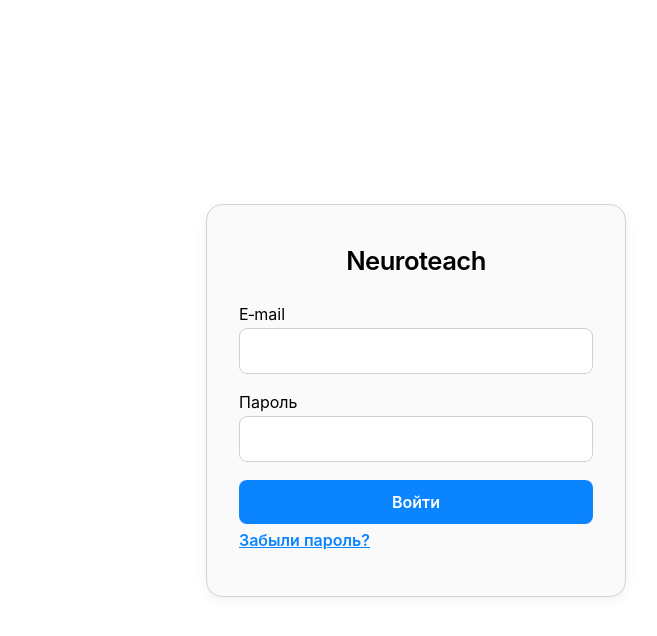
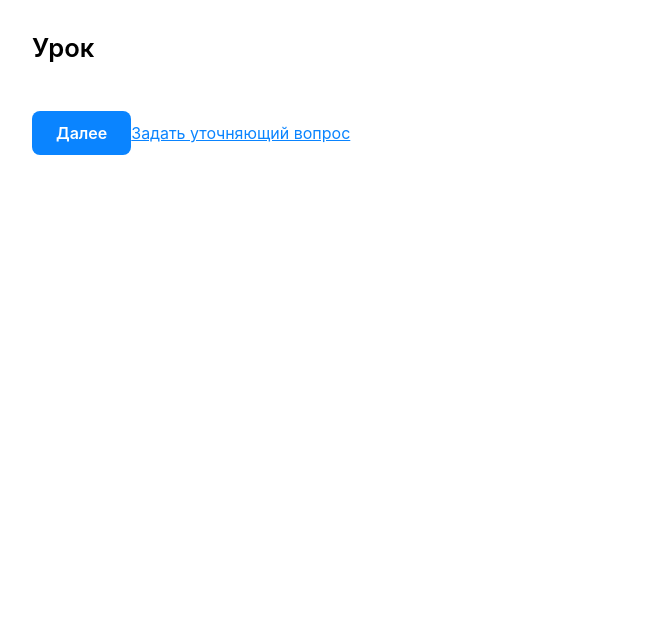
Before and after one commit to Korvova/neuroteach, a React (Vite) app in the folder webapp/: page /courses/1/lesson/1 in a window 1280 px wide. Before the commit this address led to /. Shown: the top 636 px of the page, without its empty margins (224-881 px from the left). Built offline with nearby package versions, Linux system fonts and the light colour scheme.

Commit message:
feat(lesson): lesson page with view / file / test types

```diff
--- a/webapp/src/App.jsx
+++ b/webapp/src/App.jsx
@@ -1,19 +1,20 @@
 import { Routes, Route, Navigate } from 'react-router-dom';
 import LoginPage from './pages/LoginPage/LoginPage.jsx';
-
 import CoursesPage from './pages/CoursesPage/CoursesPage.jsx';
 import CourseDetailPage from './pages/CourseDetailPage/CourseDetailPage.jsx';
-
+import LessonPage from './pages/LessonPage/LessonPage.jsx';
 
 export default function App() {
   return (
     <Routes>
       <Route path="/" element={<LoginPage />} />
+
       <Route path="/courses" element={<CoursesPage />} />
-      {/* заглушка для конкретного курса */}
+      <Route path="/courses/:courseId/lesson/:lessonId" element={<LessonPage />} />
       <Route path="/courses/:courseId" element={<CourseDetailPage />} />
 
       <Route path="/forgot" element={<div>TODO: ForgotPasswordPage</div>} />
+
       <Route path="*" element={<Navigate to="/" replace />} />
     </Routes>
   );
--- /dev/null
+++ b/webapp/src/pages/LessonPage/LessonPage.jsx
@@ -0,0 +1,163 @@
+import { useParams, useNavigate } from 'react-router-dom';
+import { useState } from 'react';
+import styles from './LessonPage.module.css';
+
+/* демо‑данные */
+const lessons = {
+  view: {
+    title: 'Введение (просмотр)',
+    type: 'view',
+    content: (
+      <>
+        <h4>Текстовый урок</h4>
+        <p>Короткое описание того, как работают языковые модели…</p>
+      </>
+    ),
+  },
+  file: {
+    title: 'Введение (файл)',
+    type: 'file',
+    content: (
+      <>
+        <p>Скачайте методичку, выполните задание, затем загрузите готовый PDF.</p>
+        <a href="#" download>Скачать задание</a>
+      </>
+    ),
+  },
+  test: {
+    title: 'Введение (тест)',
+    type: 'test',
+    content: <p>Ответьте на вопросы, выбрав один вариант из четырёх.</p>,
+    questions: [
+      {
+        id: 1,
+        text: 'Чат‑GPT относится к классу…',
+        answers: [
+          'дискриминативных моделей',
+          'генеративных языковых моделей',
+          'сверточных сетей',
+          'байесовских классификаторов',
+        ],
+        correct: 1,           // индекс правильного
+      },
+    ],
+  },
+};
+
+export default function LessonPage() {
+  const { lessonId } = useParams();
+  const navigate = useNavigate();
+  const [file, setFile] = useState(null);
+  const [chosen, setChosen] = useState({});
+  const [questionIdx, setQuestionIdx] = useState(0);
+  const [showModal, setShowModal] = useState(false);
+
+  const lesson = lessons[lessonId] || { title: 'Урок', type: 'view', content: null };
+
+  const handleNext = () => navigate(-1);        // вернёмся к списку уроков (заглушка)
+  const handleFileSend = () => alert('Файл отправлен!');
+  const handleTestNext = () => {
+    if (questionIdx < lesson.questions.length - 1) {
+      setQuestionIdx((i) => i + 1);
+    } else {
+      alert('Тест завершён 🎉');
+      handleNext();
+    }
+  };
+
+  const q = lesson.questions?.[questionIdx];
+
+  return (
+    <div className={styles.container}>
+      <h2 className={styles.title}>{lesson.title}</h2>
+
+      <div className={styles.content}>{lesson.content}</div>
+
+      {/* динамическая нижняя часть */}
+      {lesson.type === 'view' && (
+        <button className={styles.primary} onClick={handleNext}>
+          Далее
+        </button>
+      )}
+
+      {lesson.type === 'file' && (
+        <div className={styles.fileBlock}>
+          <input
+            id="file"
+            type="file"
+            onChange={(e) => setFile(e.target.files[0])}
+          />
+          <button
+            className={styles.primary}
+            disabled={!file}
+            onClick={handleFileSend}
+          >
+            Отправить
+          </button>
+        </div>
+      )}
+
+      {lesson.type === 'test' && (
+        <div className={styles.testBlock}>
+          <p className={styles.counter}>
+            {questionIdx + 1}/{lesson.questions.length}
+          </p>
+          <p className={styles.qtext}>{q.text}</p>
+          <ul className={styles.answers}>
+            {q.answers.map((a, i) => (
+              <li key={i}>
+                <label className={styles.radio}>
+                  <input
+                    type="radio"
+                    name="ans"
+                    checked={chosen[questionIdx] === i}
+                    onChange={() =>
+                      setChosen({ ...chosen, [questionIdx]: i })
+                    }
+                  />
+                  {a}
+                </label>
+              </li>
+            ))}
+          </ul>
+          <button
+            className={styles.primary}
+            disabled={chosen[questionIdx] == null}
+            onClick={handleTestNext}
+          >
+            {questionIdx < lesson.questions.length - 1 ? 'Далее' : 'Отправить'}
+          </button>
+        </div>
+      )}
+
+      {/* уточняющий вопрос */}
+      <button className={styles.link} onClick={() => setShowModal(true)}>
+        Задать уточняющий вопрос
+      </button>
+
+      {showModal && (
+        <div className={styles.modalBackdrop} onClick={() => setShowModal(false)}>
+          <div
+            className={styles.modal}
+            onClick={(e) => e.stopPropagation()}
+          >
+            <textarea
+              placeholder="Ваш вопрос"
+              rows="4"
+              className={styles.textarea}
+            />
+            <input type="file" style={{ margin: '12px 0' }} />
+            <div className={styles.mActions}>
+              <button className={styles.primary} onClick={() => alert('Отправлено!')}>
+                Отправить
+              </button>
+              <button className={styles.link} onClick={() => setShowModal(false)}>
+                Закрыть
+              </button>
+            </div>
+          </div>
+        </div>
+      )}
+    </div>
+  );
+}
--- /dev/null
+++ b/webapp/src/pages/LessonPage/LessonPage.module.css
@@ -0,0 +1,48 @@
+.container { max-width: 800px; margin: 0 auto; padding: 32px 16px 64px; }
+.title     { font-size: 1.6rem; font-weight: 600; margin-bottom: 20px; }
+.content   { margin-bottom: 32px; line-height: 1.55; }
+
+.primary {
+  margin-top: 16px;
+  padding: 12px 24px;
+  border: none;
+  border-radius: 8px;
+  background: var(--accent);
+  color: #fff;
+  font-weight: 600;
+  cursor: pointer;
+}
+
+.link {
+  margin-top: 24px;
+  background: none;
+  border: none;
+  color: var(--accent);
+  text-decoration: underline;
+  cursor: pointer;
+}
+
+.fileBlock { display: flex; flex-direction: column; gap: 12px; }
+
+.testBlock { display: flex; flex-direction: column; gap: 18px; }
+.counter   { font-weight: 600; }
+.qtext     { font-weight: 500; }
+.answers   { list-style: none; padding: 0; display: flex; flex-direction: column; gap: 10px; }
+.radio     { display: flex; gap: 8px; align-items: center; }
+
+.modalBackdrop {
+  position: fixed; inset: 0;
+  background: rgba(0,0,0,.4);
+  display: flex; justify-content: center; align-items: center;
+  z-index: 1000;
+}
+.modal {
+  width: min(90%, 500px);
+  background: #fff;
+  padding: 24px 28px;
+  border-radius: 14px;
+  box-shadow: 0 12px 32px rgba(0,0,0,.12);
+  display: flex; flex-direction: column;
+}
+.textarea { width: 100%; resize: vertical; }
+.mActions { display: flex; gap: 16px; margin-top: 8px; }
```
